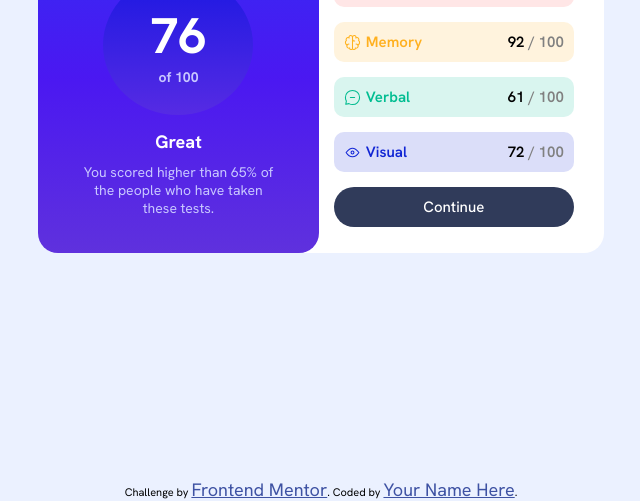
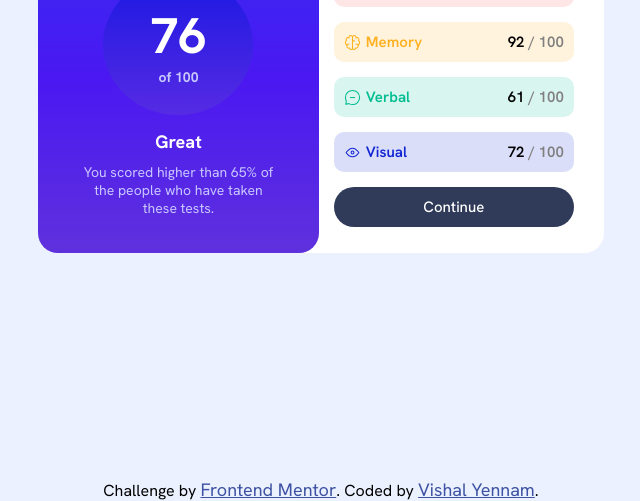
Before and after one commit to mr-bappy/FrontEnd-Mentor, a plain HTML site: page results-summary-component-main/index.html in a window 1280 px wide. Shown: the part 322-823 px from the top of the page, without its empty margins (319-959 px from the left). Drawn offline with Linux system fonts and the light colour scheme.

Commit message:
changes in results summary project

```diff
--- a/results-summary-component-main/index.html
+++ b/results-summary-component-main/index.html
@@ -72,7 +72,7 @@
 
   <div class="attribution">
     Challenge by <a href="https://www.frontendmentor.io?ref=challenge" target="_blank">Frontend Mentor</a>.
-    Coded by <a href="#">Your Name Here</a>.
+    Coded by <a href="https://github.com/mr-bappy">Vishal Yennam</a>.
   </div>
 </body>
 </html>
--- a/results-summary-component-main/style.css
+++ b/results-summary-component-main/style.css
@@ -1,4 +1,4 @@
-.attribution { font-size: 11px; text-align: center; }
+.attribution { font-size: 16px; text-align: center; }
 .attribution a { color: hsl(228, 45%, 44%); }
 
 /* setting colors */
```
